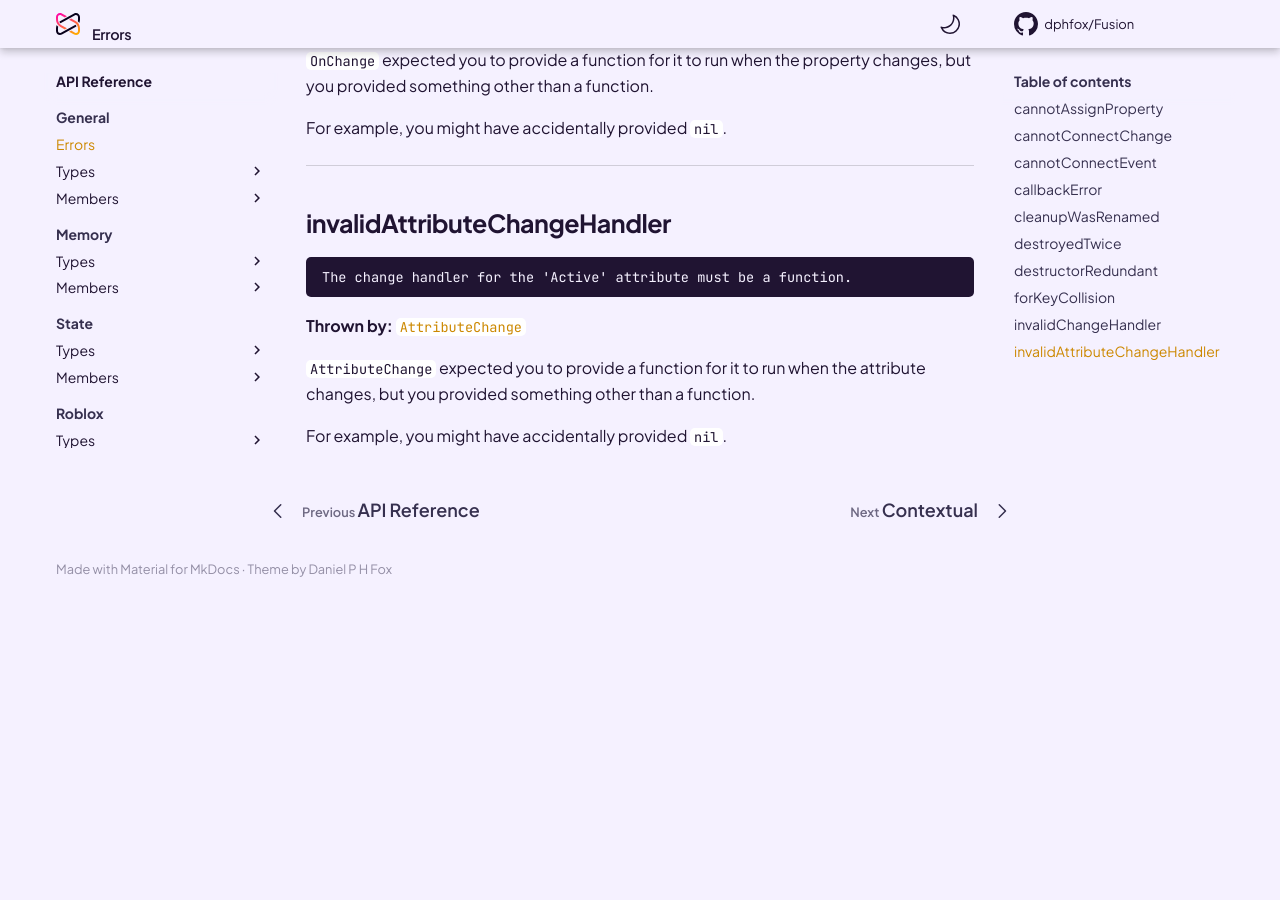
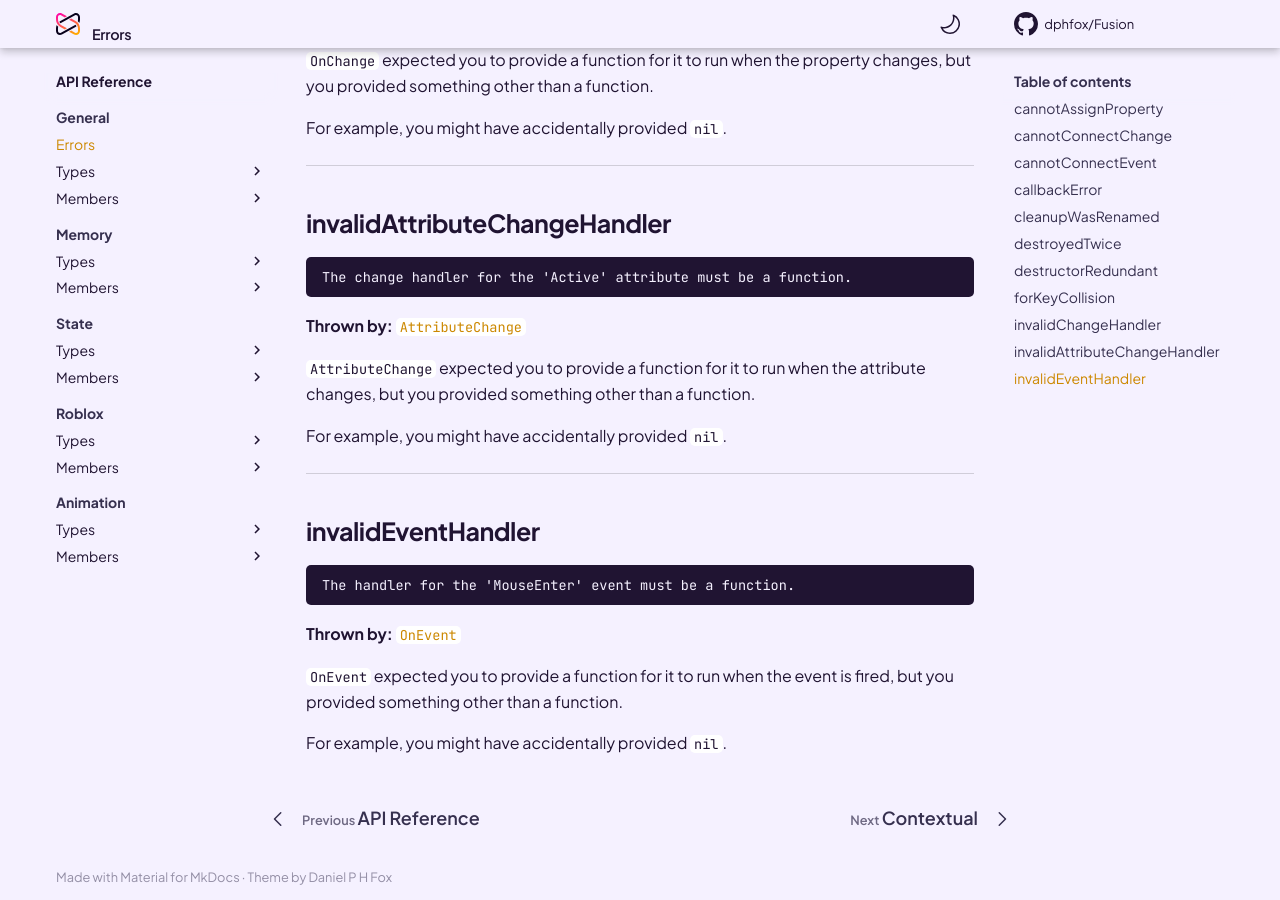
Before and after one commit to dphfox/Fusion, an MkDocs documentation site: the page built from docs/api-reference/general/errors.md, in a window 1280 px wide and 900 px high, scrolled down 3233 px. Built offline with MkDocs 1.6.1 and Material for MkDocs 9.7.7, drawn with Linux system fonts in a browser that asks for light colours; comment, search, counter and statistics services are not loaded; the version menu is left out; before the commit the page ends 3825 px from its top, so only the background shows below that.

Commit message:
invalidEventHandler error

````diff
--- a/docs/api-reference/general/errors.md
+++ b/docs/api-reference/general/errors.md
@@ -222,7 +222,6 @@ changes, but you provided something other than a function.
 For example, you might have accidentally provided `nil`.
 </div>
 
-
 -----
 
 <div class="fusiondoc-error-api-section" markdown>
@@ -241,3 +240,22 @@ attribute changes, but you provided something other than a function.
 
 For example, you might have accidentally provided `nil`.
 </div>
+
+-----
+
+<div class="fusiondoc-error-api-section" markdown>
+
+## invalidEventHandler
+
+```
+The handler for the 'MouseEnter' event must be a function.
+```
+
+**Thrown by:**
+[`OnEvent`](../../instances/members/onevent)
+
+`OnEvent` expected you to provide a function for it to run when the event is
+fired, but you provided something other than a function.
+
+For example, you might have accidentally provided `nil`.
+</div>
````
